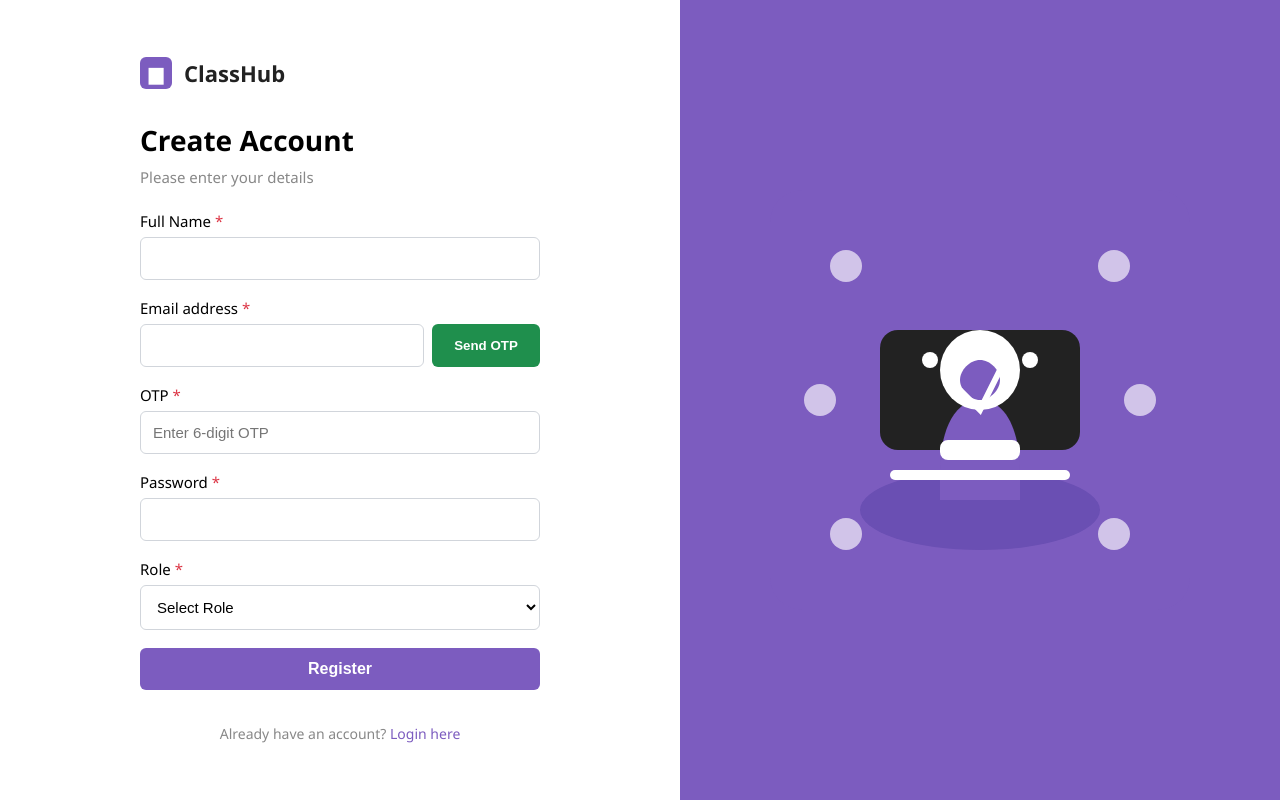
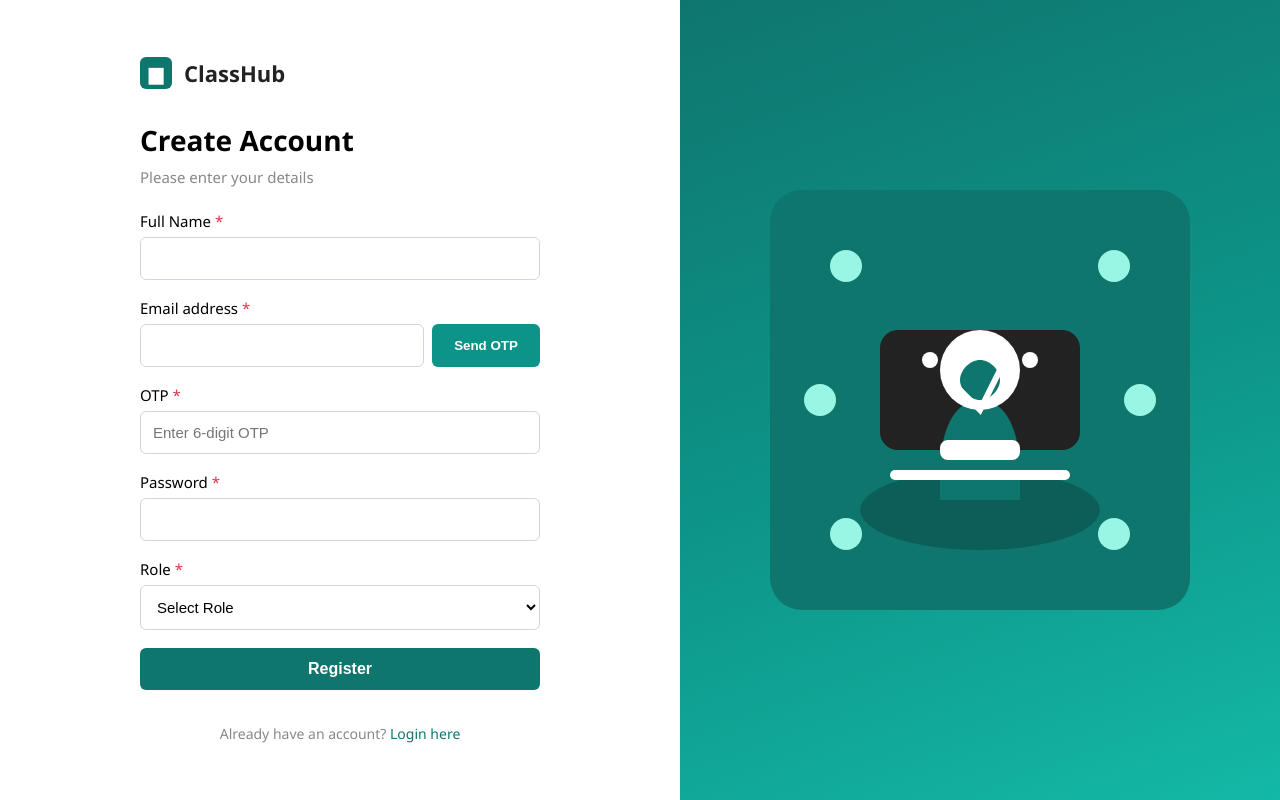
Before and after one commit to sreelakshmi20056/classhub, a React (Create React App) app in the folder frontend/: page /register in a window 1280 px wide. Built offline with nearby package versions, Linux system fonts and the light colour scheme; no server answers.

Commit message:
Update login and register pages to new color theme

```diff
--- a/frontend/src/pages/register.js
+++ b/frontend/src/pages/register.js
@@ -102,6 +102,9 @@
         minHeight: "100vh",
         display: "flex",
         flexDirection: "row",
+        backgroundColor: "#ecfeff",
+        backgroundImage:
+          "radial-gradient(circle at 10% 16%, rgba(13, 148, 136, 0.2) 0%, rgba(13, 148, 136, 0) 34%), radial-gradient(circle at 88% 24%, rgba(20, 184, 166, 0.22) 0%, rgba(20, 184, 166, 0) 30%), linear-gradient(180deg, #f5fffd 0%, #e6faf6 100%)",
         fontFamily: "'Segoe UI', Tahoma, Geneva, Verdana, sans-serif",
       }}
     >
@@ -119,7 +122,7 @@
       >
         <div style={{ width: "100%", maxWidth: "400px" }}>
           <div style={{ display: "flex", alignItems: "center", marginBottom: "32px" }}>
-            <div style={{ width: 32, height: 32, background: "#7c5cbf", borderRadius: 6, marginRight: 12, display: "flex", alignItems: "center", justifyContent: "center" }}>
+            <div style={{ width: 32, height: 32, background: "#0f766e", borderRadius: 6, marginRight: 12, display: "flex", alignItems: "center", justifyContent: "center" }}>
               <span style={{ color: "white", fontWeight: 700, fontSize: 22 }}>■</span>
             </div>
             <span style={{ fontWeight: 700, fontSize: 22, color: "#222" }}>ClassHub</span>
@@ -175,7 +178,7 @@
                     padding: "0 10px",
                     border: "none",
                     borderRadius: "6px",
-                    background: "#1f8f4d",
+                    background: "#0d9488",
                     color: "#fff",
                     fontWeight: 600,
                     cursor: sendingOtp ? "not-allowed" : "pointer",
@@ -251,7 +254,7 @@
               style={{
                 width: "100%",
                 padding: "12px",
-                background: "#7c5cbf",
+                background: "#0f766e",
                 color: "white",
                 border: "none",
                 borderRadius: "6px",
@@ -264,7 +267,7 @@
               Register
             </button>
             <div style={{ textAlign: "center", marginTop: 18, color: "#888", fontSize: 14 }}>
-              Already have an account? <a href="/" style={{ color: "#7c5cbf", textDecoration: "none" }}>Login here</a>
+              Already have an account? <a href="/" style={{ color: "#0f766e", textDecoration: "none" }}>Login here</a>
             </div>
           </form>
           <Popup />
@@ -274,7 +277,7 @@
       <div
         style={{
           flex: 1,
-          background: "#7c5cbf",
+          background: "linear-gradient(160deg, #0f766e 0%, #0d9488 52%, #14b8a6 100%)",
           display: "flex",
           alignItems: "center",
           justifyContent: "center",
@@ -285,14 +288,14 @@
         <div style={{ width: "80%", maxWidth: 420, height: 420, background: "none", display: "flex", alignItems: "center", justifyContent: "center" }}>
           {/* SVG illustration matching the design */}
           <svg width="100%" height="100%" viewBox="0 0 420 420" fill="none" xmlns="http://www.w3.org/2000/svg">
-            <rect width="420" height="420" rx="32" fill="#7c5cbf" />
+            <rect width="420" height="420" rx="32" fill="#0f766e" />
             {/* Abstract illustration: person, computer, icons, checkmark, etc. */}
             <g>
-              <ellipse cx="210" cy="320" rx="120" ry="40" fill="#6a4fb3" />
+              <ellipse cx="210" cy="320" rx="120" ry="40" fill="#0b5f58" />
               <rect x="110" y="140" width="200" height="120" rx="18" fill="#222" />
-              <path d="M210 210c30 0 40 40 40 70v30h-80v-30c0-30 10-70 40-70z" fill="#7c5cbf" />
+              <path d="M210 210c30 0 40 40 40 70v30h-80v-30c0-30 10-70 40-70z" fill="#0f766e" />
               <circle cx="210" cy="180" r="40" fill="#fff" />
-              <path d="M210 170c10 0 20 10 20 20s-10 20-20 20-20-10-20-20 10-20 20-20z" fill="#7c5cbf" />
+              <path d="M210 170c10 0 20 10 20 20s-10 20-20 20-20-10-20-20 10-20 20-20z" fill="#0f766e" />
               <rect x="170" y="250" width="80" height="20" rx="8" fill="#fff" />
               <circle cx="260" cy="170" r="8" fill="#fff" />
               <circle cx="160" cy="170" r="8" fill="#fff" />
@@ -302,12 +305,12 @@
             </g>
             {/* Floating icons */}
             <g>
-              <rect x="60" y="60" width="32" height="32" rx="16" fill="#d1c4e9" />
-              <rect x="328" y="60" width="32" height="32" rx="16" fill="#d1c4e9" />
-              <rect x="60" y="328" width="32" height="32" rx="16" fill="#d1c4e9" />
-              <rect x="328" y="328" width="32" height="32" rx="16" fill="#d1c4e9" />
-              <circle cx="370" cy="210" r="16" fill="#d1c4e9" />
-              <circle cx="50" cy="210" r="16" fill="#d1c4e9" />
+              <rect x="60" y="60" width="32" height="32" rx="16" fill="#99f6e4" />
+              <rect x="328" y="60" width="32" height="32" rx="16" fill="#99f6e4" />
+              <rect x="60" y="328" width="32" height="32" rx="16" fill="#99f6e4" />
+              <rect x="328" y="328" width="32" height="32" rx="16" fill="#99f6e4" />
+              <circle cx="370" cy="210" r="16" fill="#99f6e4" />
+              <circle cx="50" cy="210" r="16" fill="#99f6e4" />
             </g>
           </svg>
         </div>
```
Also changed, not shown: frontend/src/pages/login.js (+23 -23 lines).
